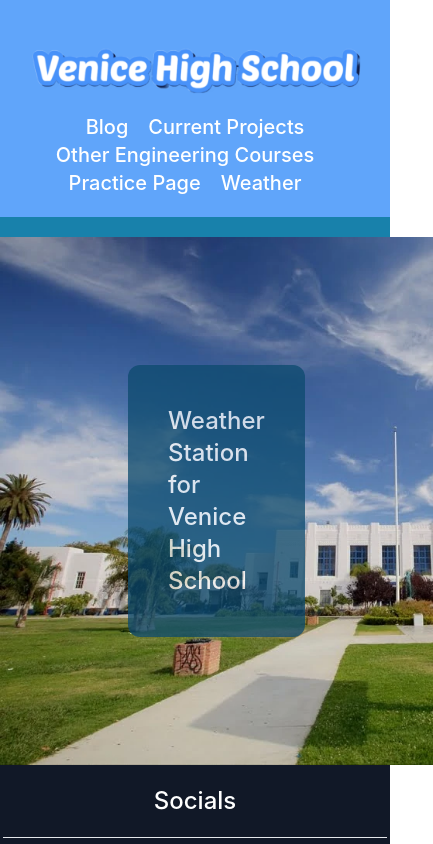
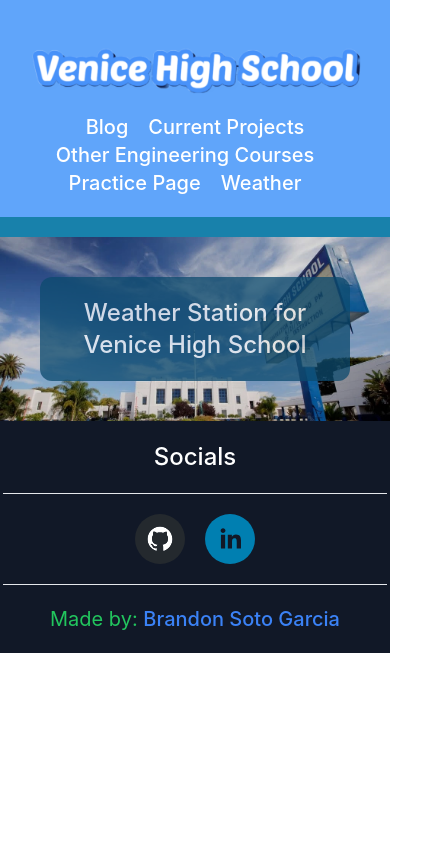
Before and after one commit to BrandonMager/weather-station-vhs, a React (Create React App) app: page / in a window 390 px wide. Shown: the top 844 px of the page, 433 px wide, since content can reach past the window. Built offline with nearby package versions, Linux system fonts and the light colour scheme; no server answers.

Commit message:
First Commit

```diff
--- a/src/components/Venice.js
+++ b/src/components/Venice.js
@@ -3,9 +3,9 @@ export default function Venice() {
     return(
         <div className ="flex flex-col bg-[#1881ab]">
 
-            <section className = "mx-auto mt-5 bg-hero bg-cover px-32 py-32">
+            <section className = "sm:p-32 mx-auto mt-5 bg-hero bg-cover p-10">
             <div className = "text-white bg-sky-900 opacity-75 rounded-xl">
-                <h1 className = "font-medium text-2xl px-10 py-10 opacity-100">Weather Station for Venice High School</h1>
+                <h1 className = "font-medium text-2xl text-center sm:p-10 p-5 opacity-100">Weather Station for Venice High School</h1>
             </div>
 
         </section>
```
